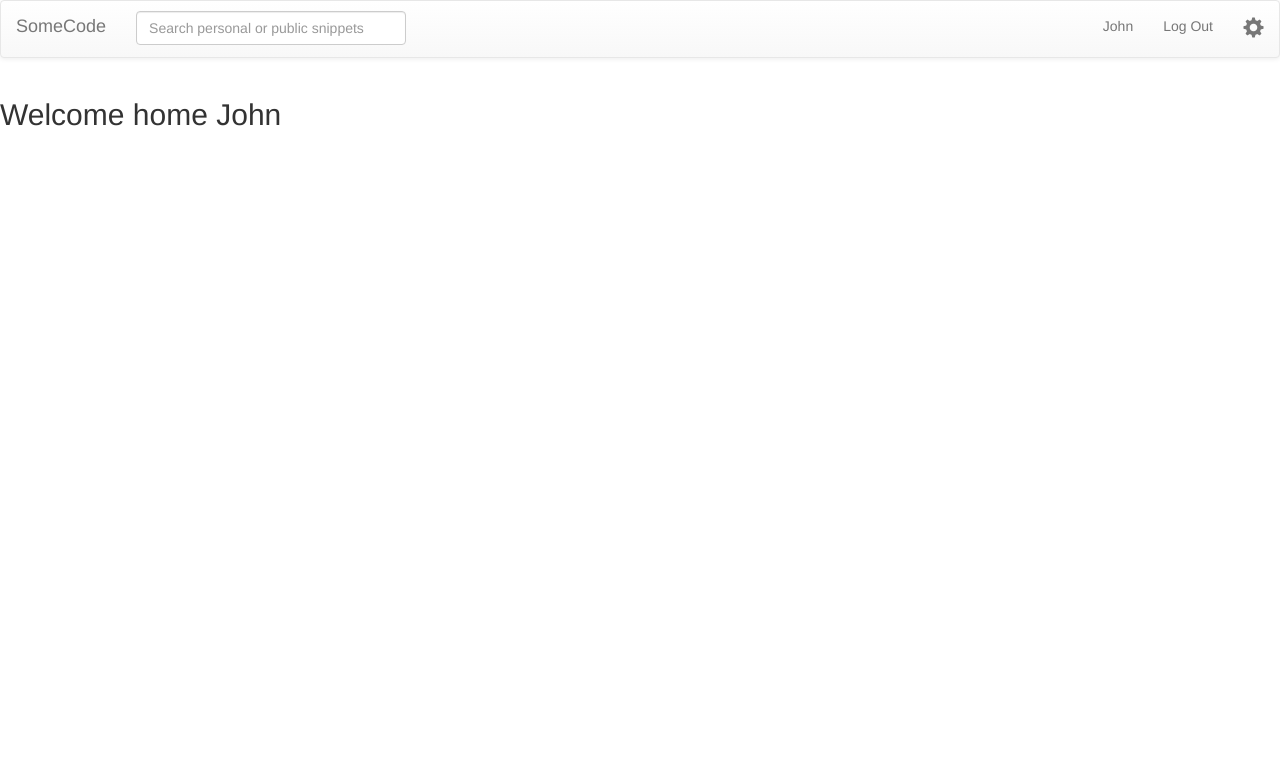
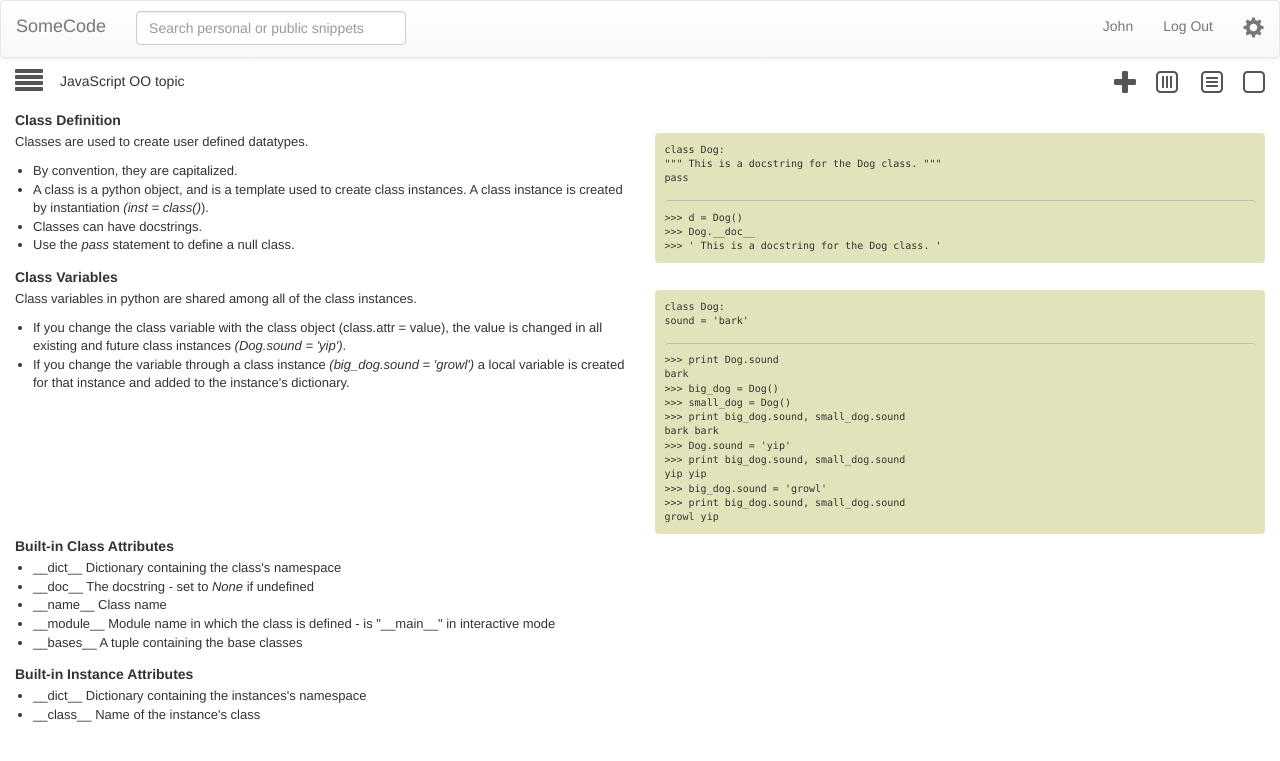
Before and after one commit to JohnNmiMa/MVP, a Flask app: page /user in a window 1280 px wide. Shown: the top 761 px of the page. Run offline with Flask 2, Linux system fonts and the light colour scheme; a user stored in the database is signed in; style sheets or scripts are compiled from the project's sources; some libraries are stand-ins or nearby versions.

Commit message:
Implemented the snippetBar
Got the horzontal, vertical & title only icons working

```diff
--- a/app/static/css/main.less
+++ b/app/static/css/main.less
@@ -16,38 +16,7 @@
     .vex-content.signinDialog h2 {
         margin-top:0;
     }
-
-.vex-content.signinDialog ul.instructions, .vex-content.signinDialog ul.attributions {
-	margin-left:10px !important;
-	padding-left:10px !important;
-	list-style: disc !important;
-}
-
-.vex-content.validateDialog {
-	//width:400px !important;
-    background-color:#dedfe0 !important;
-	font-weight:500 !important;
-	font-size:0.85em !important;
-}
-
-.vex-overlay.validateDialogOverlay {
-	background:none !important;
-}
-
-div.navbar-header {
-}
-
-form.snippetForm {
-    float:left;
-    min-width:300px;
-    padding:10px 15px;
-}
-
-.glyphicon {
-    font-size:1.5em;
-}
-
-div.signinButton {
+    .vex-content.signinDialog div.signinButton {
         position:relative;
         height:50px;
         margin-top: 8px;
@@ -97,6 +66,113 @@ div.signinButton p {
         color:#fff !important;
         vertical-align: middle;
     }
+    .vex-content.signinDialog ul.instructions, .vex-content.signinDialog ul.attributions {
+        margin-left:10px !important;
+        padding-left:10px !important;
+        list-style: disc !important;
+    }
+
+.vex-content.validateDialog {
+	//width:400px !important;
+    background-color:#dedfe0 !important;
+	font-weight:500 !important;
+	font-size:0.85em !important;
+}
+
+.vex-overlay.validateDialogOverlay {
+	background:none !important;
+}
+
+nav div.navbar-header {
+}
+
+    nav form.snippetForm {
+        float:left;
+        min-width:300px;
+        padding:10px 15px;
+    }
+
+    .glyphicon {
+        font-size:1.5em;
+    }
+
+
+#snippetBar {
+    display:relative;
+    margin-top: -20px;
+    height: 50px;
+}
+    #snippetBar a {
+        color:#555;
+    }
+    #snippetBar a:hover {
+        background-color:#fff;
+    }
+    #leftSnippetBar {
+        position:absolute;
+        left: 0;
+    }
+    #rightSnippetBar {
+        position:absolute;
+        right: 0;
+    }
+    #rightSnippetBar li a {
+        padding-left:0;
+    }
+    #rightSnippetBar .fa-square-o, #rightSnippetBar .fa-plus {
+        margin:2px 0 !important;
+    }
+
+    #snippetTopicSearchDisplay h5 {
+        margin: 16px 0;
+    }
+
+/* Snippet styles */
+.snippet {
+    .make-row();
+}
+.snippetTitle {
+    .make-sm-column(12);
+}
+.snippetTitle h5 {
+    font-weight:bold;
+    margin: 5px 0;
+}
+.snippetContent {
+    .make-row();
+}
+.snippetDes-horz {
+    .make-sm-column(6);
+    font-size: small;
+}
+.snippetDes-vert {
+    .make-sm-column(12);
+    font-size: small;
+}
+.snippetDes-horz ul {
+    padding-left: 18px;
+}
+.snippetCode-horz {
+    .make-sm-column(6);
+}
+.snippetCode-vert {
+    .make-sm-column(12);
+}
+.snippetCodeStyle {
+    font-size: x-small;
+    background-color: #e3e3bb;
+    border: none;
+    margin-bottom:0;
+}
+.snippetCommandStyle {
+    font-size: x-small;
+    background-color: #e3e3bb;
+    border: none;
+    border-top: 1px solid #bbb;
+    padding-bottom:0;
+    padding-left:0;
+    margin-bottom:0;
+}
 
 /* Used to style the jQuery tooptip */
 .ui-tooltip {
--- a/app/static/js/application.js
+++ b/app/static/js/application.js
@@ -10,7 +10,7 @@ Utils.numberWithCommas = function(x) {
 $(document).ready(function() {
 
     // Use VEX dialogs to show the application instructions
-	function showSigninDialog() {
+    function showSigninDialog() {
 		vex.open({
 			contentClassName: 'signinDialog',
 			content:
@@ -34,6 +34,27 @@ $(document).ready(function() {
 			showCloseButton:false});
 	}
 
+    $('#snippetHorzIcon').click(function() {
+        $('.snippetDes-vert').toggleClass('snippetDes-vert snippetDes-horz');
+        $('.snippetCode-vert').toggleClass('snippetCode-vert snippetCode-horz');
+        $('.snippetDes-horz').css('display', 'block');
+        $('.snippetCode-horz').css('display', 'block');
+    });
+
+    $('#snippetVertIcon').click(function() {
+        $('.snippetDes-horz').toggleClass('snippetDes-horz snippetDes-vert');
+        $('.snippetCode-horz').toggleClass('snippetCode-horz snippetCode-vert');
+        $('.snippetDes-vert').css('display', 'block');
+        $('.snippetCode-vert').css('display', 'block');
+    });
+
+    $('#snippetTitleOnlyIcon').click(function() {
+        $('.snippetDes-vert').toggle();
+        $('.snippetCode-vert').toggle();
+        $('.snippetDes-horz').toggle();
+        $('.snippetCode-horz').toggle();
+    });
+
     $('#signin').click(showSigninDialog);
 
 	// jQuery UI code for tooltips
--- a/app/templates/layout.html
+++ b/app/templates/layout.html
@@ -38,15 +38,8 @@
 
         {% include "header.html" %}
 
-        <div class="row">
-            <div class="container-fluid">
-
-            {% block content %}
-            {% endblock %}
-
-            </div>
-
-        </div>
+        {% block content %}
+        {% endblock %}
 
     </body>
 </html>
--- /dev/null
+++ b/app/templates/snippetbar.html
@@ -0,0 +1,25 @@
+<div id='snippetBar'>
+    <ul id='leftSnippetBar' class="nav nav-pills navbar-left">
+        <!--<li id='snippetNavToggle'><a href="#"><span class="glyphicon glyphicon-align-justify"></span></a></li>-->
+        <li id='snippetNavToggle'><a href="#"><span class="fa fa-align-justify fa-2x"></span></a></li>
+        <li id='snippetTopicSearchDisplay'><h5>JavaScript OO topic</h5></li>
+    </ul>
+    <ul id='rightSnippetBar' class="nav nav-pills navbar-left">
+        <li id='snippetAdd'><a href="#"><span class="fa fa-plus fa-2x"></span></a></li>
+        <li id='snippetHorzIcon'>
+            <a href="#">
+                <span class="fa-stack">
+                    <i class="fa fa-square-o fa-stack-2x"></i>
+                    <i class="fa fa-bars fa-rotate-90 fa-stack-1x"></i>
+                </span></a>
+        </li>
+        <li id='snippetVertIcon'>
+            <a href="#">
+                <span class="fa-stack">
+                    <i class="fa fa-square-o fa-stack-2x"></i>
+                    <i class="fa fa-bars fa-stack-1x"></i>
+                </span></a>
+        </li>
+        <li id='snippetTitleOnlyIcon'><a href="#"><span class="fa fa-square-o fa-2x"></span></a></li>
+    </ul>
+</div>
--- /dev/null
+++ b/app/templates/snippets.html
@@ -0,0 +1,87 @@
+<div class="snippet">
+    <div class="snippetTitle">
+        <h5>Class Definition</h5>
+        <div class="snippetContent">
+            <div class="snippetDes-horz">
+                <p>Classes are used to create user defined datatypes.</p>
+                <ul class='snippetDesStyle'>
+                    <li>By convention, they are capitalized.</li>
+                    <li>A class is a python object, and is a template used to create class instances. A class instance is created by instantiation <em>(inst = class()</em>).</li>
+                    <li>Classes can have docstrings.</li>
+                    <li>Use the <em>pass</em> statement to define a null class.</li>
+                </ul>
+            </div>
+            <div class="snippetCode-horz">
+                <pre class="snippetCodeStyle">
+class Dog:
+""" This is a docstring for the Dog class. """
+pass
+                    <pre class='snippetCommandStyle'>
+>>> d = Dog()
+>>> Dog.__doc__
+>>> ' This is a docstring for the Dog class. '</pre></pre>
+            </div>
+        </div>
+      </div>
+</div>
+<div class="snippet">
+    <div class="snippetTitle">
+        <h5>Class Variables</h5>
+        <div class="snippetContent">
+            <div class="snippetDes-horz">
+                <p>Class variables in python are shared among all of the class instances.</p>
+                <ul>
+                    <li>If you change the class variable with the class object (class.attr = value), the value is changed in all existing and future class instances <em>(Dog.sound = 'yip')</em>.
+                    <li>If you change the variable through a class instance <em>(big_dog.sound = 'growl')</em> a local variable is created for that instance and added to the instance's dictionary.</li>
+                </ul>
+            </div>
+            <div class="snippetCode-horz">
+                 <pre class="snippetCodeStyle">
+class Dog:
+sound = 'bark'
+            <pre class="snippetCommandStyle">
+>>> print Dog.sound
+bark
+>>> big_dog = Dog()
+>>> small_dog = Dog()
+>>> print big_dog.sound, small_dog.sound
+bark bark
+>>> Dog.sound = 'yip'
+>>> print big_dog.sound, small_dog.sound
+yip yip
+>>> big_dog.sound = 'growl'
+>>> print big_dog.sound, small_dog.sound
+growl yip</pre></pre>
+            </div>
+        </div>
+      </div>
+</div>
+<div class="snippet">
+    <div class="snippetTitle">
+        <h5>Built-in Class Attributes</h5>
+        <div class="snippetContent">
+            <div class="snippetDes-horz">
+                <ul>
+                    <li>__dict__ Dictionary containing the class's namespace</li>
+                    <li>__doc__ The docstring - set to <em>None</em> if undefined</li>
+                    <li>__name__ Class name</li>
+                    <li>__module__ Module name in which the class is defined - is "__main__" in interactive mode</li>
+                    <li>__bases__ A tuple containing the base classes</li>
+                </ul>
+            </div>
+        </div>
+      </div>
+</div>
+<div class="snippet">
+    <div class="snippetTitle">
+        <h5>Built-in Instance Attributes</h5>
+        <div class="snippetContent">
+            <div class="snippetDes-horz">
+                <ul class="snippetTextAlone">
+                    <li>__dict__ Dictionary containing the instances's namespace</li>
+                    <li>__class__ Name of the instance's class</li>
+                </ul>
+            </div>
+        </div>
+      </div>
+</div>
--- a/app/templates/user.html
+++ b/app/templates/user.html
@@ -1,5 +1,13 @@
 {% extends "layout.html" %}
 
 {% block content %}
-<h2>Welcome home {{name}}</h2>
+<div id="snippetBlock">
+
+    {% include "snippetbar.html" %}
+
+    <div class="container-fluid">
+        {% include "snippets.html" %}
+    </div>
+
+</div>
 {% endblock %}
```
Also changed, not shown: app/templates/index.html (+7 -0 lines), 4 other files. Lines whose indentation alone changed are shown as unchanged.
